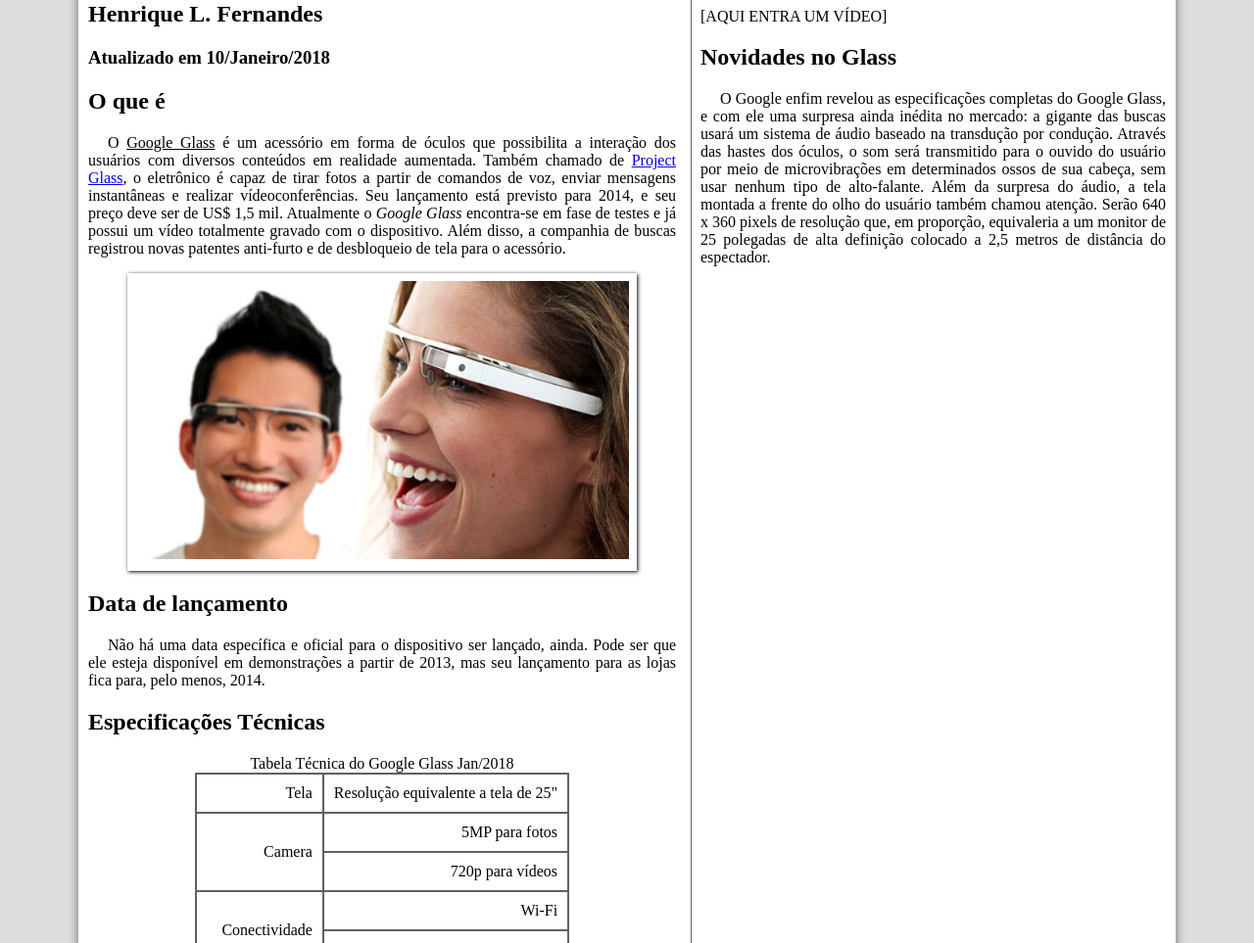
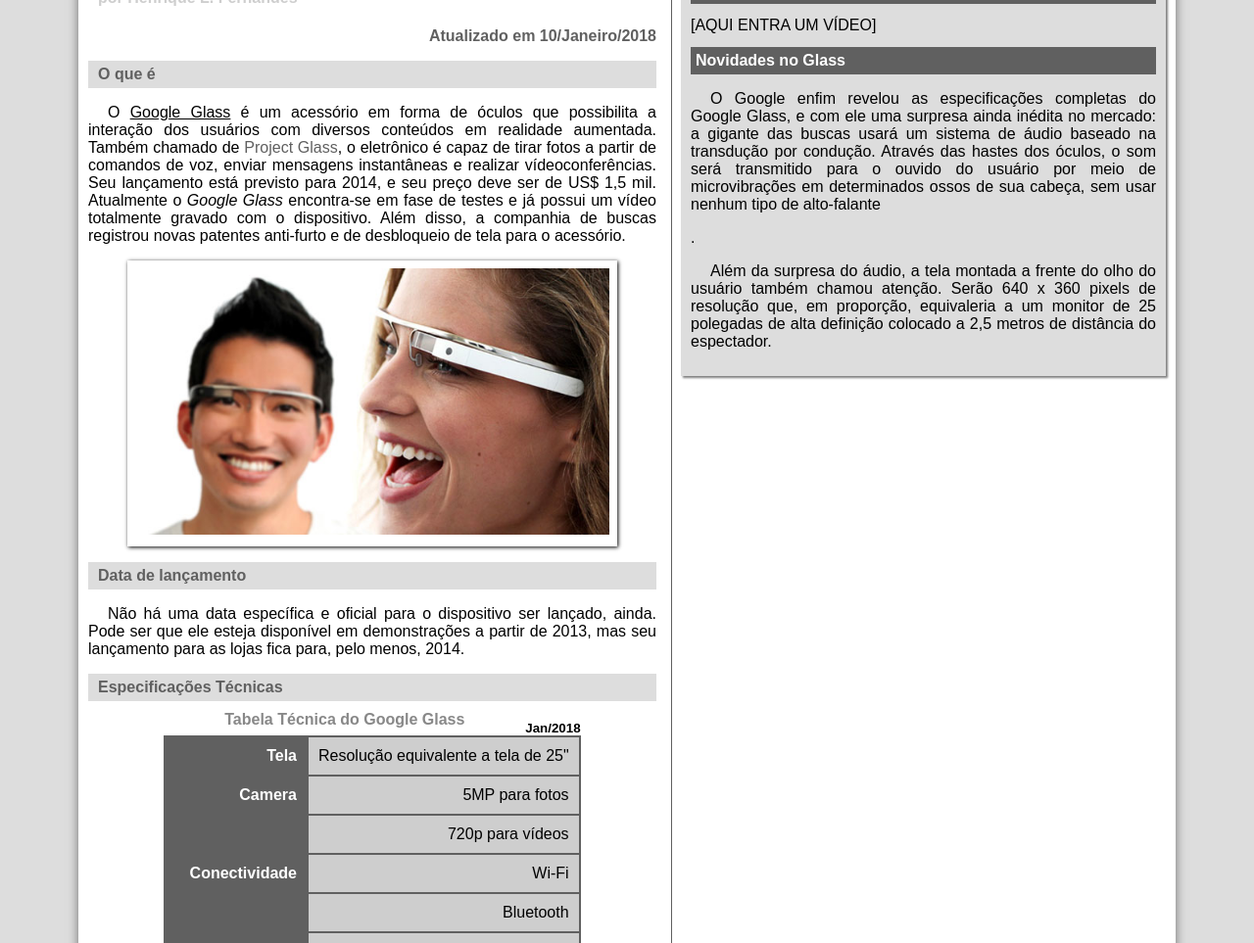
Before and after one commit to HLFer/CursoHTML5, a plain HTML site: page index.html in a window 1280 px wide. Shown: the part 327-1290 px from the top of the page at 98% size. Drawn offline with Linux system fonts and the light colour scheme.

Commit message:
Interfaces em HTML5
Construção de interfaces complexas utilizando apenas HTML5 e CSS3.
Utilizando tags semânticas como HEADER, SECTION, ASIDE, NAV, FOOTER e ARTICLE.

```diff
--- a/_css/estilo.css
+++ b/_css/estilo.css
@@ -15,6 +15,7 @@
 
 
 	body {
+            font-family: Arial, sans-serif;
        		background-color: #dddddd;
        		color: rgba(0,0,0,1);
     }
@@ -30,6 +31,15 @@
     p {
        		text-align: justify;
        		text-indent: 20px;
+    }
+
+    a {
+        color:#606060;
+        text-decoration: none;
+    }
+
+    a:hover {
+            text-decoration: underline;
     }
 
     header#cabecalho img#icone{
@@ -56,7 +66,7 @@
 
     header#cabecalho h1{
         font-family: 'fonteLogo', sans-serif;
-        font-size: 30pt;
+        font-size: 40pt;
         color: #606060;
         text-shadow: 1px 1px 1px rgba(0,0,0,.6);
         padding: 0px;
@@ -143,10 +153,44 @@
 
     section#corpo{
         display: block;
-        width: 600px;
+        width: 580px;
         float: left;
         border-right: 1px solid #606060;
         padding-right: 15px;
+    }
+
+    article#noticia-principal h2{
+
+        font-size: 12pt;
+        color: #606060;
+        background-color: #dddddd;
+        padding: 5px 0px 5px 10px;
+        margin: 10px 0px 10px 0px;
+
+    }
+
+    header#cabecalho-artigo h1{
+        font-family: 'fonteLogo', sans-serif;
+        font-size: 20pt;
+        color: #606060;
+        margin-bottom: 0px;
+        margin-top: 0px;
+    }
+
+    .direita{
+        text-align: right;
+    }
+
+    header#cabecalho-artigo h2{
+        font-size: 12pt;
+        color: #CECECE;
+        background-color: #ffffff;
+        margin: 0px;
+    }
+
+    header#cabecalho-artigo h3{
+        font-size: 12pt;
+        color: #606060;
     }
 
     table#tabelaspec{
@@ -166,10 +210,60 @@
 
     }
 
+    table#tabelaspec td.ce{
+
+       color:#ffffff;
+       background-color: #606060;
+       vertical-align: top;
+       font-weight: bold;
+
+    }
+
+    table#tabelaspec td.cd{
+
+       background-color: #CECECE;
+
+    }
+
+    table#tabelaspec caption{
+
+        color:#888888;
+        font-size: 12pt;
+        font-weight:bolder;
+    }
+
+    table#tabelaspec caption span{
+
+        display: block;
+        float: right;
+        color: black;
+        font-size: 10pt;
+        margin-top: 10px;
+    }
+
     aside#lateral{
         display: block;
         width: 475px;
         float: right;
+        background-color: #dddddd;
+        padding: 10px;
+        margin-top: 10px;
+        box-shadow: 2px 2px 2px rgba(0,0,0,.5);
+    }
+
+    aside#lateral h1{
+
+        font-family:'fonteLogo' , sans-serif;
+        font-size: 20pt;
+        color: #606060;
+        margin-top: 0px;
+    }
+
+    aside#lateral h2{
+            background-color: #606060;
+            font-size: 12pt;
+            color: #ffffff;
+            padding: 5px;
     }
 
     footer#rodape{
--- a/index.html
+++ b/index.html
@@ -39,13 +39,15 @@
             </header>
 
             <section id="corpo">
-
+            <article id="noticia-principal">
+                <header id="cabecalho-artigo">
             <hgroup>
             	<h3>Tecnologia >&nbsp;Inovações</h3>
             	<h1>Saiba tudo sobre o Google Glass</h1>
-            	<h2>Henrique L. Fernandes</h2>
-            	<h3>Atualizado em 10/Janeiro/2018</h3>
+            	<h2>por Henrique L. Fernandes</h2>
+            	<h3 class="direita">Atualizado em 10/Janeiro/2018</h3>
         	</hgroup>
+                </header>
 
             <h2>O que é</h2>
             <p>O <spam style="text-decoration: underline;">Google Glass</spam> é um acessório em forma de óculos que possibilita a interação dos usuários com diversos conteúdos em realidade aumentada. Também chamado de <a href="https://x.company/glass/" target="_blank">Project Glass</a>, o eletrônico é capaz de tirar fotos a partir de comandos de voz, enviar mensagens instantâneas e realizar vídeoconferências. Seu lançamento está previsto para 2014, e seu preço deve ser de US$ 1,5 mil. Atualmente o <em>Google Glass</em> encontra-<wbr/>se em fase de testes e já possui um vídeo totalmente gravado com o dispositivo. Além disso, a companhia de buscas registrou novas patentes anti-<wbr/>furto e de desbloqueio de tela para o acessório.</p>
@@ -58,32 +60,33 @@
             	</figcaption>
             </figure>
 
-            <h1>Data de lançamento</h1>
+            <h2>Data de lançamento</h2>
             <p>Não há uma data específica e oficial para o dispositivo ser lançado, ainda. Pode ser que ele esteja disponível em demonstrações a partir de 2013, mas seu lançamento para as lojas fica para, pelo menos, 2014.</p>
 
-            <h1>Especificações Técnicas</h1>
+            <h2>Especificações Técnicas</h2>
 
             <table id="tabelaspec">
 
-            <caption>Tabela Técnica do Google Glass Jan/2018</caption>
+            <caption>Tabela Técnica do Google Glass <span>Jan/2018</span></caption>
 
-            <tr><td>Tela</td><td>Resolução equivalente a tela de 25"</td></tr>
-            <tr><td rowspan="2">Camera</td><td>5MP para fotos</td></tr>
-                <tr><td>720p para vídeos</td></tr>
-            <tr><td rowspan="2">Conectividade</td><td>Wi-<wbr/>Fi</td></tr>
-                <tr><td>Bluetooth</td></tr>
-            <tr><td>Memória Interna</td><td>12GB</td></tr>
+            <tr><td class="ce">Tela</td><td class="cd">Resolução equivalente a tela de 25"</td></tr>
+            <tr><td rowspan="2" class="ce">Camera</td><td class="cd">5MP para fotos</td></tr>
+                <tr><td class="cd">720p para vídeos</td></tr>
+            <tr><td rowspan="2" class="ce">Conectividade</td><td class="cd">Wi-<wbr/>Fi</td></tr>
+                <tr><td class="cd">Bluetooth</td></tr>
+            <tr><td class="ce">Memória Interna</td><td class="cd">12GB</td></tr>
 
             </table>
 
-            <h1>Como funciona</h1>
+            <h2>Como funciona</h2>
             <p>De acordo com fontes próximas do Google, os óculos vão contar com uma pequena tela de LCD ou AMOLED na parte superior e em frente aos olhos do usuário. Com o uso de uma câmera e GPS, você pode se situar, assim como selecionar opções com o movimento da cabeça</p>
 
-            <h1>O que você pode fazer com o Google Glasses</h1>
+            <h2>O que você pode fazer com o Google Glasses</h2>
             <p>O vídeo de divulgação do Google mostra que você pode se transformar em uma espécie de “super-<wbr/>humano”, já que o aparelho pode indicar a quantos metros você está de seu destino, se o metrô está aberto ou fechado, mostrar o clima, agenda e até mesmo permitir que você marque encontros apenas com comandos de voz.</p>
 
             [AQUI ENTRA UM VÍDEO]
 
+            </article>
             </section>
 
 
@@ -94,10 +97,10 @@
 
             [AQUI ENTRA UM VÍDEO]
 
-            <h1>Novidades no Glass</h1>
-            <p>O Google enfim revelou as especificações completas do Google Glass, e com ele uma surpresa ainda inédita no mercado: a gigante das buscas usará um sistema de áudio baseado na transdução por condução. Através das hastes dos óculos, o som será transmitido para o ouvido do usuário por meio de microvibrações em determinados ossos de sua cabeça, sem usar nenhum tipo de alto-falante.
+            <h2>Novidades no Glass</h2>
+            <p>O Google enfim revelou as especificações completas do Google Glass, e com ele uma surpresa ainda inédita no mercado: a gigante das buscas usará um sistema de áudio baseado na transdução por condução. Através das hastes dos óculos, o som será transmitido para o ouvido do usuário por meio de microvibrações em determinados ossos de sua cabeça, sem usar nenhum tipo de alto-falante</p>.
 
-            Além da surpresa do áudio, a tela montada a frente do olho do usuário também chamou atenção. Serão 640 x 360 pixels de resolução que, em proporção, equivaleria a um monitor de 25 polegadas de alta definição colocado a 2,5 metros de distância do espectador.</p>
+            <p>Além da surpresa do áudio, a tela montada a frente do olho do usuário também chamou atenção. Serão 640 x 360 pixels de resolução que, em proporção, equivaleria a um monitor de 25 polegadas de alta definição colocado a 2,5 metros de distância do espectador.</p>
 
             </aside>
 
```
